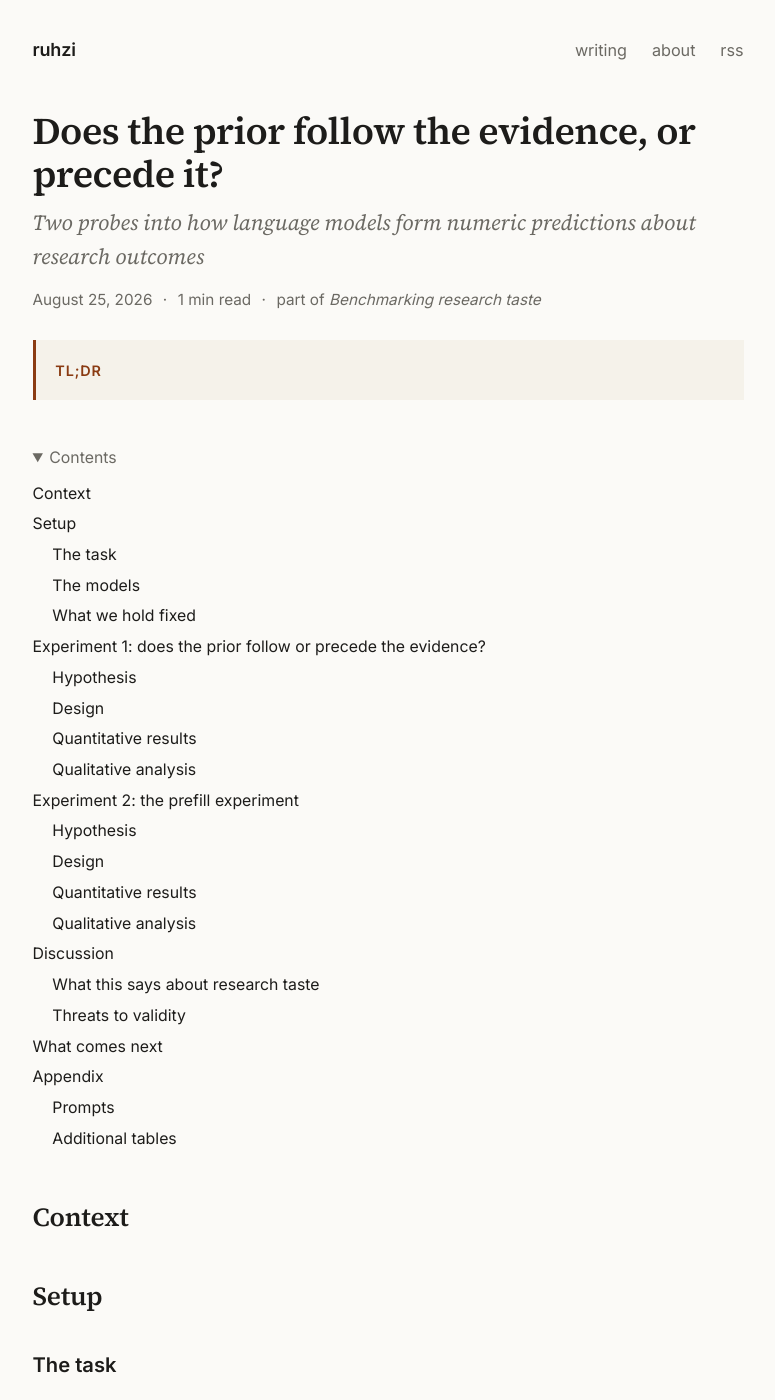
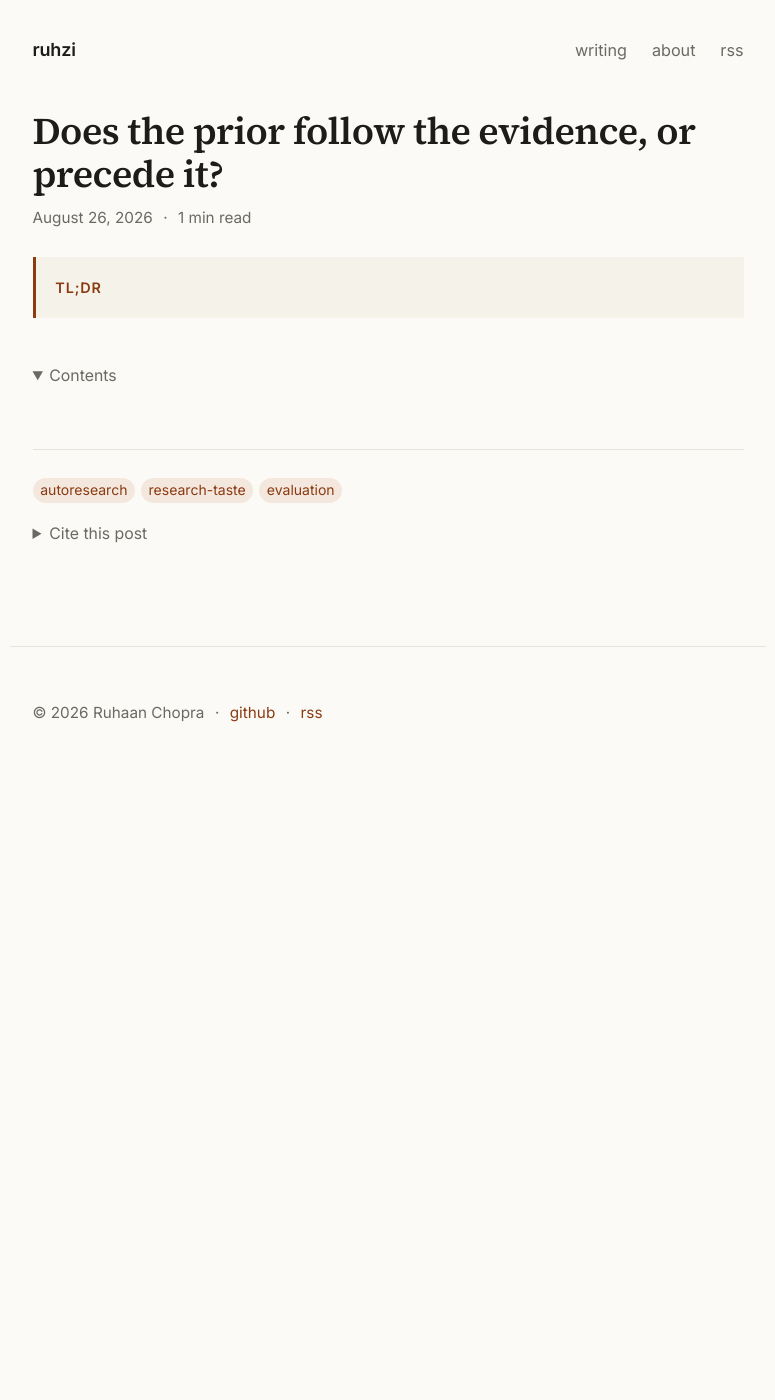
Before and after one commit to ruhzi/ruhzi.github.io, a Jekyll site: the page built from _posts/2026-08-25-prior-vs-evidence-and-prefill.md, in a window 1280 px wide and 1400 px high. Shown: the whole window, without its empty margins (252-1027 px from the left). Built offline with Jekyll 4.4.1, drawn with Linux system fonts in a browser that asks for light colours; some of the changed text lies outside the part shown.

Commit message:
Update site configuration and post metadata: remove tagline and description, adjust post date

```diff
--- a/_config.yml
+++ b/_config.yml
@@ -1,8 +1,7 @@
 title: ruhzi
-tagline: notes on research taste, autoresearch, and language models
+tagline:
 description: >-
-  Writing on benchmarking research taste and improving downstream
-  autoresearch capabilities in language models.
+  enthusiast
 author:
   name: Ruhaan Chopra
 url: https://ruhzi.github.io
--- a/_posts/2026-08-25-prior-vs-evidence-and-prefill.md
+++ b/_posts/2026-08-25-prior-vs-evidence-and-prefill.md
@@ -1,81 +1,14 @@
 ---
 title: "Does the prior follow the evidence, or precede it?"
-subtitle: "Two probes into how language models form numeric predictions about research outcomes"
-date: 2026-08-25
-description: "Prior-follows/precedes-evidence and the prefill experiment: qualitative and quantitative analysis."
-series: "Benchmarking research taste"
+
+date: 2026-08-26
+
 tags: [autoresearch, research-taste, evaluation]
 tldr: ""
 toc: true
 cite: true
 ---
 
-<!-- ==================================================================
-  Skeleton only. Every heading is a placeholder; delete/rename freely.
-  Markdown cheatsheet for this theme:
-    math:      $x$ inline, $$ ... $$ display (MathJax; \label / \eqref work)
-    footnote:  text[^1]  ...  [^1]: note
-    figure:    <figure><img src="/assets/img/x.png" alt=""><figcaption><strong>Figure 1.</strong> ...</figcaption></figure>
-               add class="wide" to <figure> for a wider-than-text figure
-    callouts:  <div class="note" markdown="1"> ... </div>   also .warn (caveat) and .method
-    tables:    plain GFM tables; they scroll horizontally on small screens
-================================================================== -->
 
-## Context
-
-<!-- Why this matters for the larger program: research taste, autoresearch. -->
-
-## Setup
-
-### The task
-
-### The models
-
-### What we hold fixed
-
-## Experiment 1: does the prior follow or precede the evidence?
-
-### Hypothesis
-
-### Design
-
-### Quantitative results
-
-<figure>
-  <!-- <img src="/assets/img/exp1-main.png" alt=""> -->
-  <figcaption><strong>Figure 1.</strong> </figcaption>
-</figure>
-
-### Qualitative analysis
-
-## Experiment 2: the prefill experiment
-
-### Hypothesis
-
-### Design
-
-### Quantitative results
-
-### Qualitative analysis
-
-## Discussion
-
-### What this says about research taste
-
-### Threats to validity
-
-<div class="warn" markdown="1">
-
-</div>
-
-## What comes next
-
----
-
-## Appendix
-
-### Prompts
-
-### Additional tables
 
 [^1]:
```
